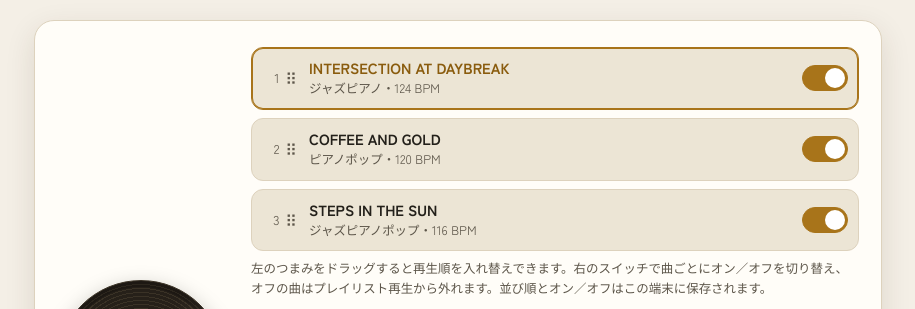
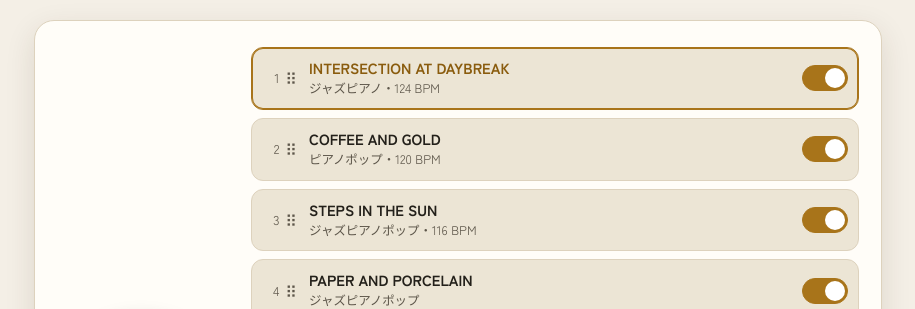
Before and after one commit to yonishik-x/original-music-player, a plain HTML site: page index.html in a window 1280 px wide. Shown: the top 309 px of the page, without its empty margins (182-1097 px from the left). Drawn offline with Linux system fonts and the light colour scheme; no server answers; a web font is replaced by a local one.

Commit message:
PAPER AND PORCELAIN をプレーヤーに追加（音源データ 4/4、曲定義・README・生成記録）

```diff
--- a/index.html
+++ b/index.html
@@ -407,6 +407,17 @@
             dir: "audio/sun/",
             drive: "https://drive.google.com/file/d/1Zwc5bNfD8-7wzuDDIbVc6wwC82CsKrgY/view",
             share: "https://share.gemini.google/QNbFv401c7hS"
+          },
+          {
+            id: "porcelain",
+            title: "PAPER AND PORCELAIN",
+            sub: "ジャズピアノポップ — 穏やかで心地よく、深く集中できる（歌詞なし）",
+            genre: "ジャズピアノポップ",
+            chips: ["ジャズピアノポップ", "108 BPM", "2:54"],
+            len: 174.00,
+            dir: "audio/porcelain/",
+            drive: "https://drive.google.com/file/d/1glzUuGiv5jPmoISvY0n3jMD9v5frSp9z/view",
+            share: "https://share.gemini.google/a3g4e8UiU0Oz"
           }
         ];
         var curTrack = 0;
```
Also changed, not shown: 4 other files.
